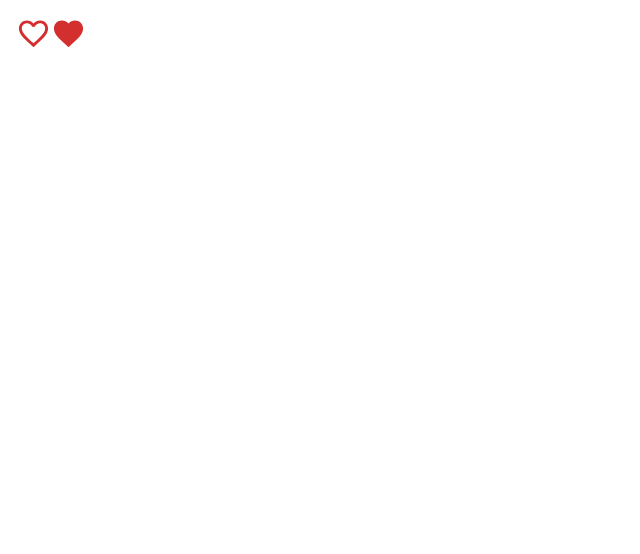
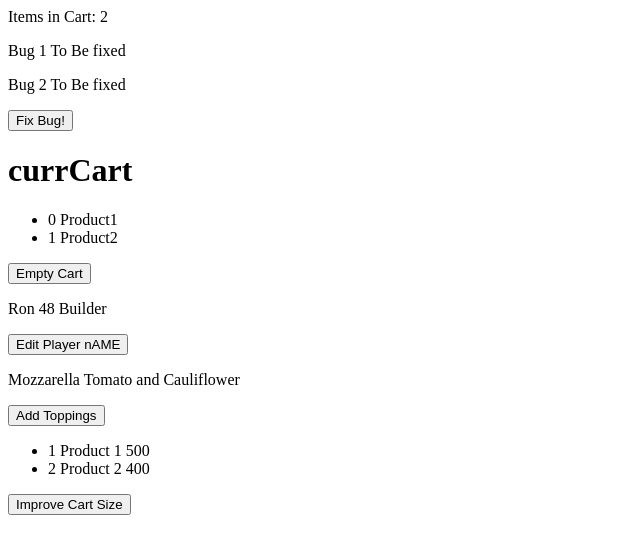
Before and after one commit to onetrueheisenberg/react-app, a React (Vite) app: page / in a window 1280 px wide. Shown: the top 554 px of the page, without its empty margins (0-640 px from the left). Built offline with nearby package versions, Linux system fonts and the light colour scheme.

Commit message:
initial commit for react

```diff
--- a/package.json
+++ b/package.json
@@ -15,6 +15,7 @@
     "@mui/icons-material": "^5.11.16",
     "@mui/material": "^5.13.5",
     "bootstrap": "^5.3.0",
+    "immer": "^10.0.2",
     "mui": "^0.0.1",
     "react": "^18.2.0",
     "react-dom": "^18.2.0",
--- a/src/App.tsx
+++ b/src/App.tsx
@@ -5,9 +5,80 @@ import { useState } from "react";
 import "./App.css";
 import { BsFillCalendar2DayFill } from "react-icons/bs";
 import Like from "./components/Like";
+import { produce } from "immer";
+import Navbar from "./components/Navbar";
+import Cart from "./components/Cart";
 
 function App() {
   const [isAlertVisible, setAlertVisibility] = useState(false);
+  const [bugs, setBugs] = useState([
+    {
+      id: 1,
+      title: "Bug 1",
+      active: true,
+    },
+    { id: 2, title: "Bug 2", active: true },
+  ]);
+  const [products, setProducts] = useState(["Product1", "Product2"]);
+  const [game, setGame] = useState({
+    id: 1,
+    name: "Game 1",
+    player: {
+      name: "Ron",
+      age: 48,
+      occupation: "Builder",
+    },
+  });
+  const [pizza, setPizza] = useState({
+    name: "Mozzarella",
+    toppings: ["Tomato", "Cauliflower"],
+  });
+  const handleClick = () => {
+    // setBugs(
+    //   // bugs.map((bug) => (bug.id === 1 ? { ...bug, active: false } : bug))
+    //   produce((draft) => {
+    //     const bug = draft.find((bug) => bug.id === 1);
+    //     if (bug) bug.active = false;
+    //   })
+    // );
+    setProducts([...products, "Product 3"]);
+  };
+
+  const [cart, setCart] = useState({
+    discount: 0.1,
+    items: [
+      { id: 1, title: "Product 1", quantity: 500 },
+      { id: 2, title: "Product 2", quantity: 400 },
+    ],
+  });
+
+  const handleIncreaseCartItemSize = () => {
+    setCart({
+      ...cart,
+      items: [...cart.items].map((item) =>
+        item.id === 1 ? { ...item, quantity: 5000 } : item
+      ),
+    });
+  };
+
+  const handleClickGame = () => {
+    // setGame(
+    //   produce((draft) => {
+    //     const game = draft.find((game: { id: number; }) => game.id === 1);
+    //     if (bug) bug.active = false;
+    //   })
+    // );
+    setGame({
+      ...game,
+      player: { ...game.player, name: "James" },
+    });
+  };
+
+  const handleAddToppings = () => {
+    setPizza({ ...pizza, toppings: [...pizza.toppings, "Buttermilk"] });
+  };
+
+  const emptyCart = () => setProducts([]);
   const characters: string[] = ["James", "Bond", "Jon", "Don", "Ron"];
   const charHeading: string = "Characters";
   const things: string[] = [
@@ -47,7 +118,39 @@ function App() {
         My Button
       </Buttons>
       <BsFillCalendar2DayFill color="red" size="40" /> */}
-      <Like onClick={() => console.log("Clicked")} />
+      {/* <Like onClick={() => console.log("Clicked")} /> */}
+      <Navbar productsSize={products.length} />
+      {bugs.map((bug) => (
+        <p key={bug.id}>
+          {bug.title} {bug.active ? "To Be fixed" : "FiXeD"}
+        </p>
+      ))}
+      <button onClick={handleClick}>Fix Bug!</button>
+      <Cart cartItems={products} onClear={emptyCart} />
+      {[game].map((game) => (
+        <p key={game.id}>
+          {game.player.name} {game.player.age} {game.player.occupation}
+        </p>
+      ))}
+      <button onClick={handleClickGame}>Edit Player nAME</button>
+      {[pizza].map((pizza) => (
+        <p key={pizza.name}>
+          {pizza.name} {pizza.toppings.join(" and ")}
+        </p>
+      ))}
+      <button onClick={handleAddToppings}>Add Toppings</button>
+      {[cart].map((item) => (
+        <p key={item.discount}>
+          <ul>
+            {item.items.map((item, index) => (
+              <li>
+                {item.id} {item.title} {item.quantity}
+              </li>
+            ))}
+          </ul>
+        </p>
+      ))}
+      <button onClick={handleIncreaseCartItemSize}>Improve Cart Size</button>
     </div>
   );
 }
--- /dev/null
+++ b/src/components/Cart.tsx
@@ -0,0 +1,22 @@
+interface Props {
+  cartItems: string[];
+  onClear: () => void;
+}
+
+const Cart = ({ cartItems, onClear }: Props) => {
+  return (
+    <>
+      <h1>currCart</h1>
+      <ul>
+        {cartItems.map((item, index) => (
+          <li>
+            {index} {item}
+          </li>
+        ))}
+      </ul>
+      <button onClick={onClear}>Empty Cart</button>
+    </>
+  );
+};
+
+export default Cart;
--- /dev/null
+++ b/src/components/Navbar.tsx
@@ -0,0 +1,9 @@
+interface Props {
+  productsSize: number;
+}
+
+const Navbar = ({ productsSize }: Props) => {
+  return <div>Items in Cart: {productsSize}</div>;
+};
+
+export default Navbar;
```
Also changed, not shown: 1 other file (tests, documents, lock files or other folders).
